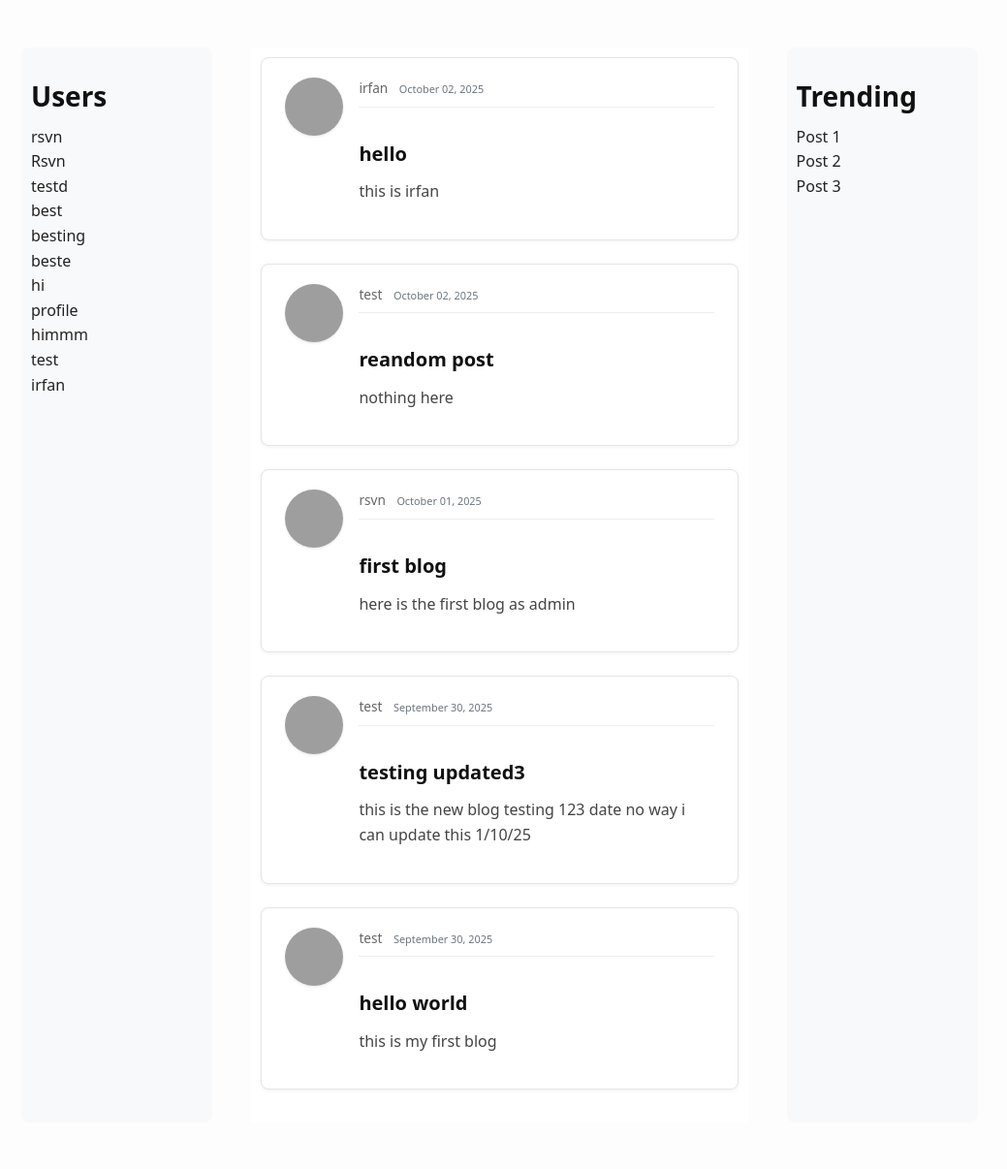
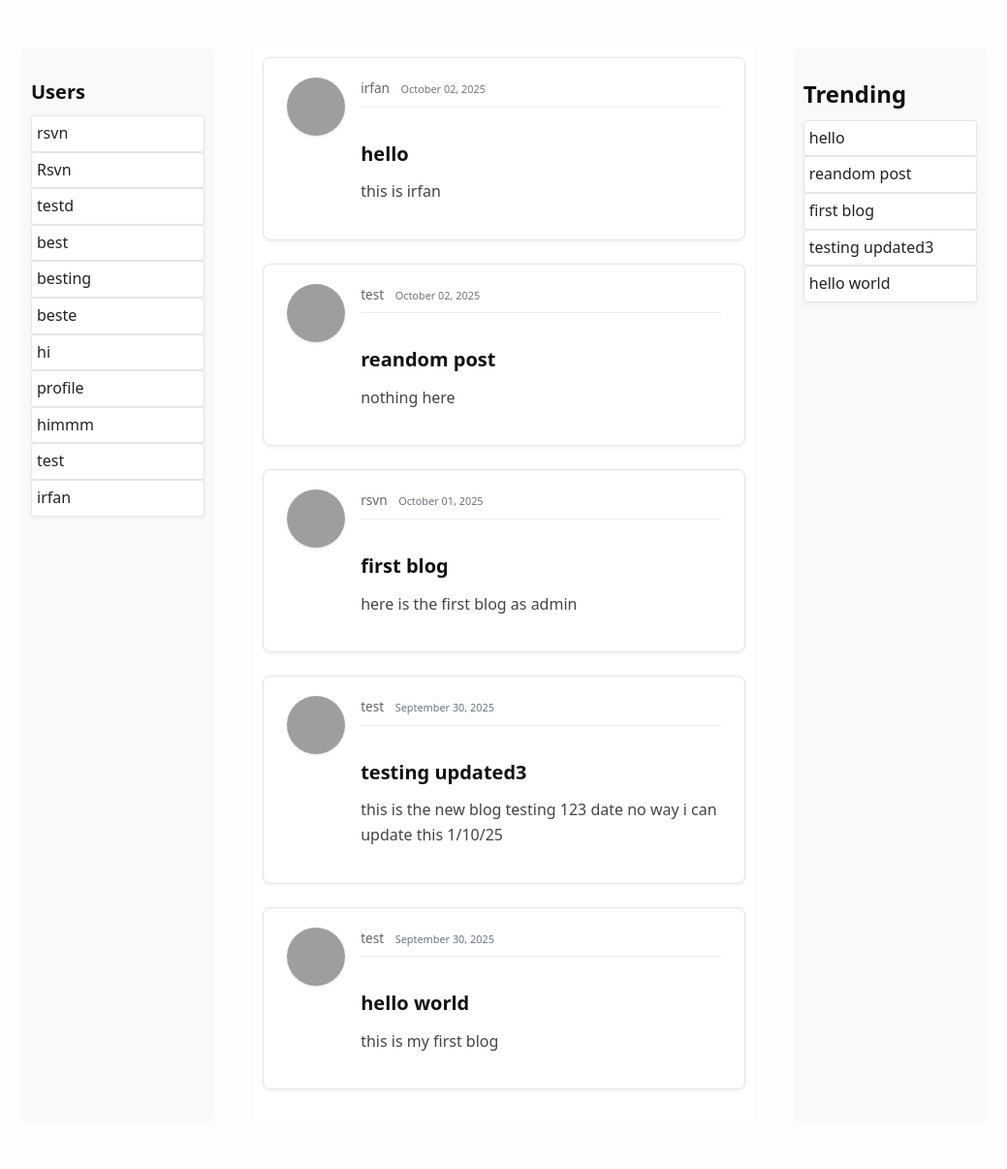
Before and after one commit to risvn/web-app, a Django app: page /blog/ in a window 1280 px wide. Shown: the part 67-1273 px from the top of the page at 97% size, without its empty margins (48-1087 px from the left). Run offline with Django 5.2, Linux system fonts and the light colour scheme; data comes from the database, SQL or seed files in the repository; both versions use the stored data as it was after the commit; some libraries are stand-ins or nearby versions; grey boxes are pictures that could not be loaded.

Commit message:
ADD(static/css,readme):changed home layout

```diff
--- a/webapp/blog/static/blog/minimal.css
+++ b/webapp/blog/static/blog/minimal.css
@@ -145,6 +145,7 @@ a.article-title:hover {
   display: flex;
   gap: 40px;              /* space between columns */
   margin-top: 20px;
+  max-height:auto;
 }
 
 /* Friends (left column) */
@@ -158,7 +159,7 @@ a.article-title:hover {
 
 /* Posts (middle column) */
 .posts-section {
-  flex: 3;                /* take 2 parts of space */
+  flex: 3.5;                /* take 2 parts of space */
   background: #fff;
   padding: 10px;
 }
@@ -171,3 +172,13 @@ a.article-title:hover {
   padding: 10px;
   border-radius: 8px;
 }
+
+
+/* Generic content section style */
+.box-section{
+  background: #ffffff;
+  padding: 5px;
+  border-radius: 3px;
+  border: 1px solid #e6e6e6;
+  box-shadow: 0 2px 4px rgba(0, 0, 0, 0.05);
+}
--- a/webapp/blog/templates/blog/base.html
+++ b/webapp/blog/templates/blog/base.html
@@ -9,9 +9,8 @@
 
     <!-- Bootstrap CSS -->
     <link rel="stylesheet" href="https://maxcdn.bootstrapcdn.com/bootstrap/4.0.0/css/bootstrap.min.css" integrity="sha384-Gn5384xqQ1aoWXA+058RXPxPg6fy4IWvTNh0E263XmFcJlSAwiGgFAW/dAiS6JXm" crossorigin="anonymous">
-    <link rel="stylesheet" href="{% static 'css/main.css' %}">
-    <link rel="stylesheet" type="text/css" href="{% static 'blog/minimal.css' %}">
-
+    <link rel="stylesheet" href="{% static 'css/main.css' %}?v=2">
+<link rel="stylesheet" type="text/css" href="{% static 'blog/minimal.css' %}?v=2">
         <title>Django Blog</title>
 </head>
 <body>
--- a/webapp/blog/templates/blog/home.html
+++ b/webapp/blog/templates/blog/home.html
@@ -2,10 +2,12 @@
 {% block content %}
 <div class="layout-container">
   <div class="friends-section">
-    <h3>Users</h3>
+    <h5>Users</h5>
     <ul>
       {% for user in users %}
+          <article class="box-section">
         <li>{{ user.username }}</li>
+          </article>
       {% endfor %}
     </ul>
   </div>
@@ -26,12 +28,19 @@
     {% endfor %}
   </div>
 
+
+
+  <!-- TODO(rsvn):add logic to the trending posts based on popularity views -->
+
+
   <div class="trending-section">
-    <h3>Trending</h3>
+    <h4>Trending</h4>
     <ul>
-      <li>Post 1</li>
-      <li>Post 2</li>
-      <li>Post 3</li>
+    {% for post in posts %}
+          <article class="box-section">
+             <li>{{ post.title }}</li>
+          </article>
+    {% endfor %}
     </ul>
   </div>
 </div>
--- a/webapp/blog/views.py
+++ b/webapp/blog/views.py
@@ -35,12 +35,9 @@ def post_create(request):
         content=request.POST.get("content")
         author=request.user
 
-
         Post.objects.create(title=title, content=content,author=author)
 
         return redirect("blog-home")
-
-
     return render(request, "blog/post_create.html")
 
 
@@ -78,3 +75,6 @@ def post_delete(request,pk):
 
 class PostDetailView(DetailView):
     model=Post
+
+
+# TODO(rsvn):wrt the logic for popularity,views,comments,and top comments
```
Also changed, not shown: README.md (added), webapp/db.sqlite3.
